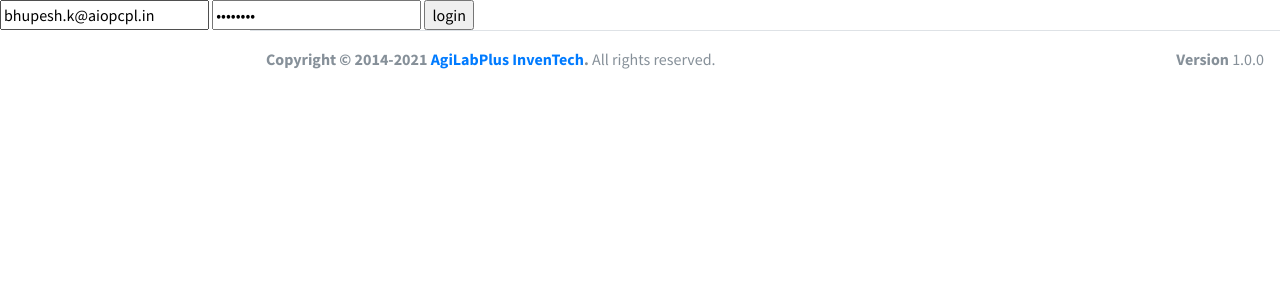
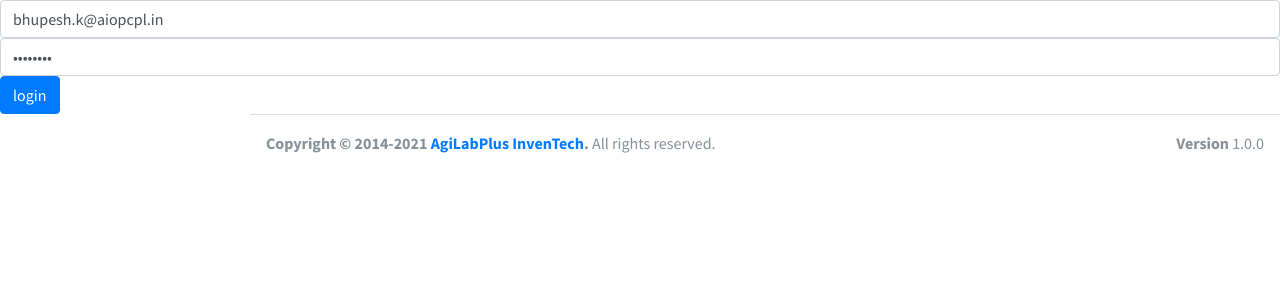
Before and after one commit to bhupesh-saptech/vrm, a CodeIgniter app: page /CI/ in a window 1280 px wide. Shown: the top 300 px of the page. Run offline with CodeIgniter, Linux system fonts and the light colour scheme; some libraries are stand-ins or nearby versions.

Commit message:
login.php modified

```diff
--- a/application/views/admin/login.php
+++ b/application/views/admin/login.php
@@ -3,9 +3,9 @@
 ?>
     <div>
         <form>
-            <input type="text"      name="mail_id"  value="bhupesh.k@aiopcpl.in">
-            <input type="password"  name="pass_wd"  value="P@55word">
-            <input type="submit"    name="submit"   value="login">
+            <input type="text"      class="form-control"    name="mail_id"  value="bhupesh.k@aiopcpl.in">
+            <input type="password"  class="form-control"    name="pass_wd"  value="P@55word">
+            <input type="submit"    class="btn btn-primary" name="submit"   value="login">
         </form>
     </div>
 <?php
```
